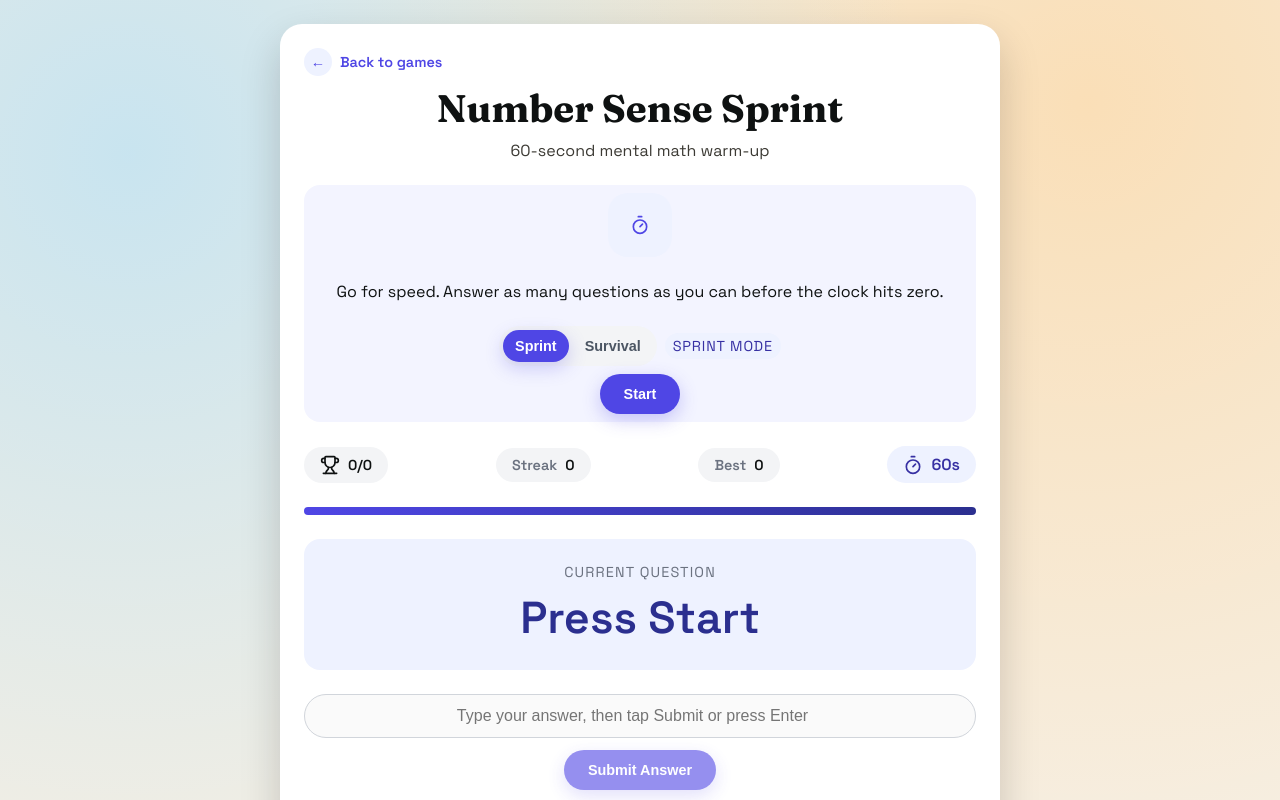
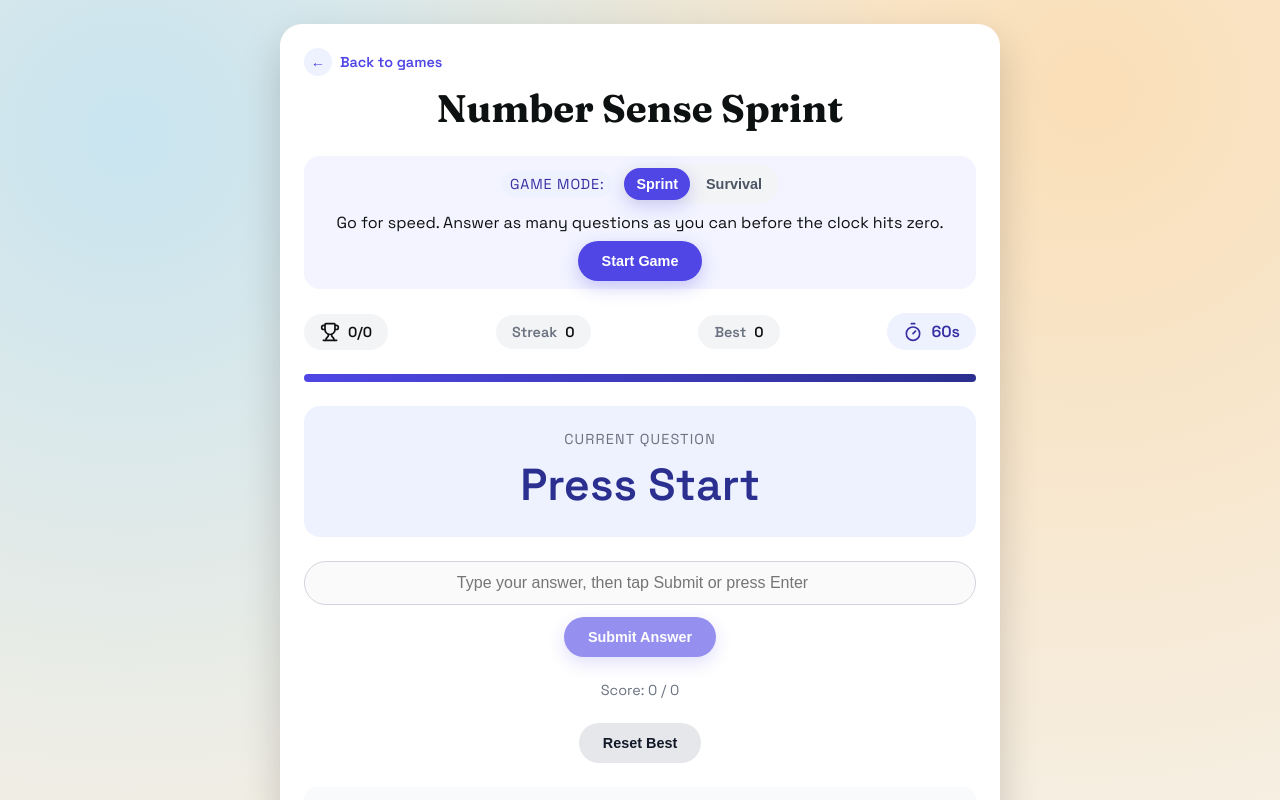
Before and after one commit to lbi-dag/mathgames, a React (Vite) app: page /games/number-sense-sprint in a window 1280 px wide. Shown: the top 800 px of the page. Built offline with nearby package versions, Linux system fonts and the light colour scheme.

Commit message:
feat: update Number Sense Sprint with improved UI elements and remove subtitles

```diff
--- a/src/games/number-sense-sprint/NumberSenseSprint.tsx
+++ b/src/games/number-sense-sprint/NumberSenseSprint.tsx
@@ -32,7 +32,6 @@ const MODES: Record<ModeKey, ModeConfig> = {
   sprint: {
     label: "Sprint",
     tag: "Sprint Mode",
-    subtitle: "60-second mental math warm-up",
     hasTimer: true,
     startingLives: null,
     bestKey: `${BEST_KEY_PREFIX}sprint`,
@@ -40,7 +39,6 @@ const MODES: Record<ModeKey, ModeConfig> = {
   survival: {
     label: "Survival",
     tag: "Survival Mode",
-    subtitle: "3 lives. Questions ramp up in difficulty.",
     hasTimer: false,
     startingLives: 3,
     bestKey: `${BEST_KEY_PREFIX}survival`,
@@ -88,7 +86,7 @@ export default function NumberSenseSprint() {
 
   const startLabel = useMemo(() => {
     if (isRunning) return "Running...";
-    return hasPlayed ? "Play Again" : "Start";
+    return hasPlayed ? "Play Again" : "Start Game";
   }, [hasPlayed, isRunning]);
   const bestScore = readStoredBestScore(currentMode);
 
@@ -292,14 +290,10 @@ export default function NumberSenseSprint() {
             Back to games
           </Link>
           <h1 className={styles.title}>Number Sense Sprint</h1>
-          <p className={styles.subtitle}>{MODES[currentMode].subtitle}</p>
         </header>
         <div className={styles.intro}>
-          <span className={styles.introIcon}>
-            {MODES[currentMode].hasTimer ? <Timer className={styles.statIcon} /> : <Trophy className={styles.statIcon} />}
-          </span>
-          <p>{introMessage}</p>
           <div className={styles.modeRow}>
+                          <div className={styles.tag}>Game Mode:</div>
             <div className={styles.modeToggle}>
               <button
                 type="button"
@@ -308,6 +302,7 @@ export default function NumberSenseSprint() {
               >
                 Sprint
               </button>
+
               <button
                 type="button"
                 className={`${styles.modeBtn} ${currentMode === "survival" ? styles.modeBtnActive : ""}`}
@@ -316,7 +311,8 @@ export default function NumberSenseSprint() {
                 Survival
               </button>
             </div>
-            <div className={styles.tag}>{MODES[currentMode].tag}</div>
+
+          <div className={styles.introMessage}>{introMessage}</div>
           </div>
           <div className={styles.actions}>
             <button
--- a/src/styles/NumberSenseSprint.module.css
+++ b/src/styles/NumberSenseSprint.module.css
@@ -66,6 +66,12 @@
   padding: var(--space-2);
   background: #f3f4ff;
   border-radius: var(--radius-md);
+}
+
+.introMessage {
+  text-align: center;
+  width: 100%;
+  margin: 0;
 }
 
 .introIcon {
```
